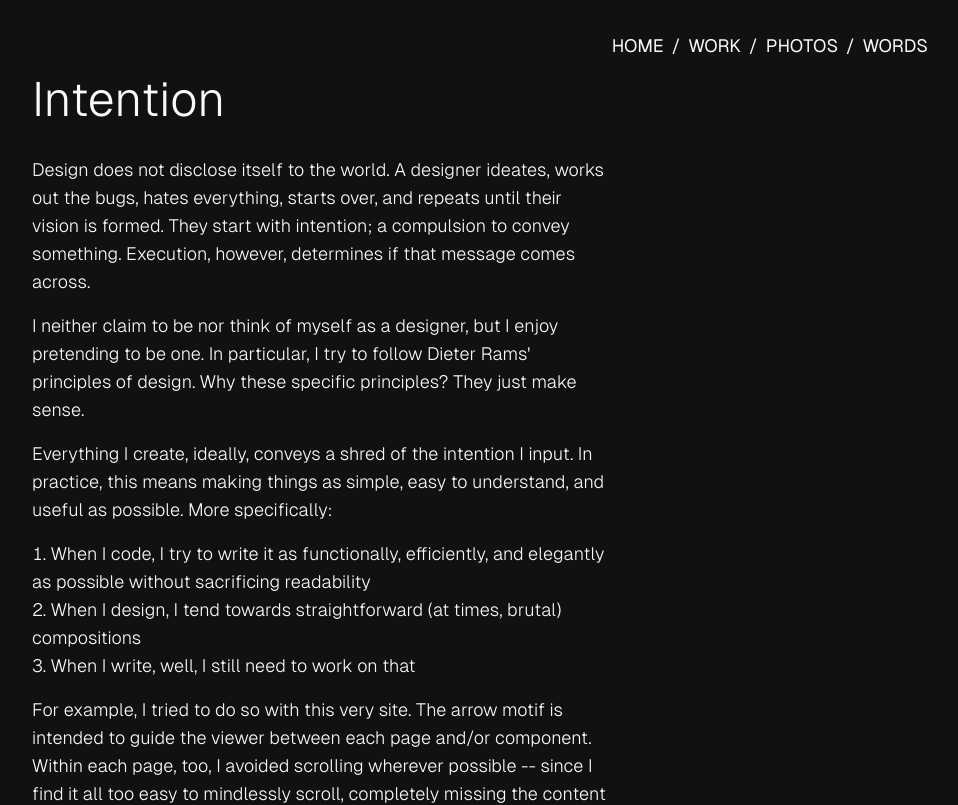
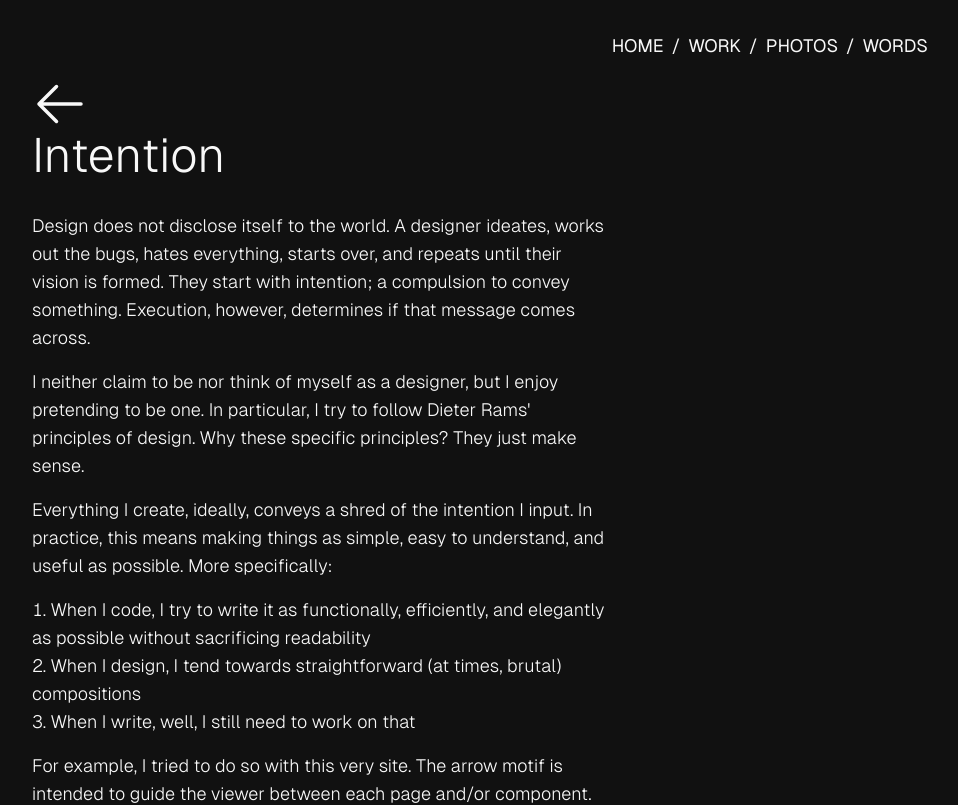
Before and after one commit to cbarkr/portfolio, a Vue app: page /words/intention in a window 1280 px wide. Shown: the top 805 px of the page, without its empty margins (320-1278 px from the left). Built offline with nearby package versions, Linux system fonts and the light colour scheme.

Commit message:
add back button to words component

```diff
--- a/src/components/WordsContent.vue
+++ b/src/components/WordsContent.vue
@@ -1,6 +1,28 @@
+<script setup>
+import { RouterLink } from 'vue-router'
+</script>
+
 <template>
   <div class="flex flex-row justify-center">
     <div class="flex flex-col">
+      <div>
+        <router-link to="/words">
+          <svg
+            xmlns="http://www.w3.org/2000/svg"
+            fill="none"
+            viewBox="0 0 24 24"
+            stroke-width="1.5"
+            stroke="currentColor"
+            class="w-10 h-10 sm:w-12 sm:h-12 md:w-14 md:h-14 lg:w-16 lg:h-16 xl:w-18 xl:h-18"
+          >
+            <path
+              stroke-linecap="round"
+              stroke-linejoin="round"
+              d="M10.5 19.5L3 12m0 0l7.5-7.5M3 12h18"
+            />
+          </svg>
+        </router-link>
+      </div>
       <!-- Pre-sanitized HTML -->
       <div v-html="this.content" class="font-light text-lg lg:text-xl max-w-xl" />
     </div>
```
